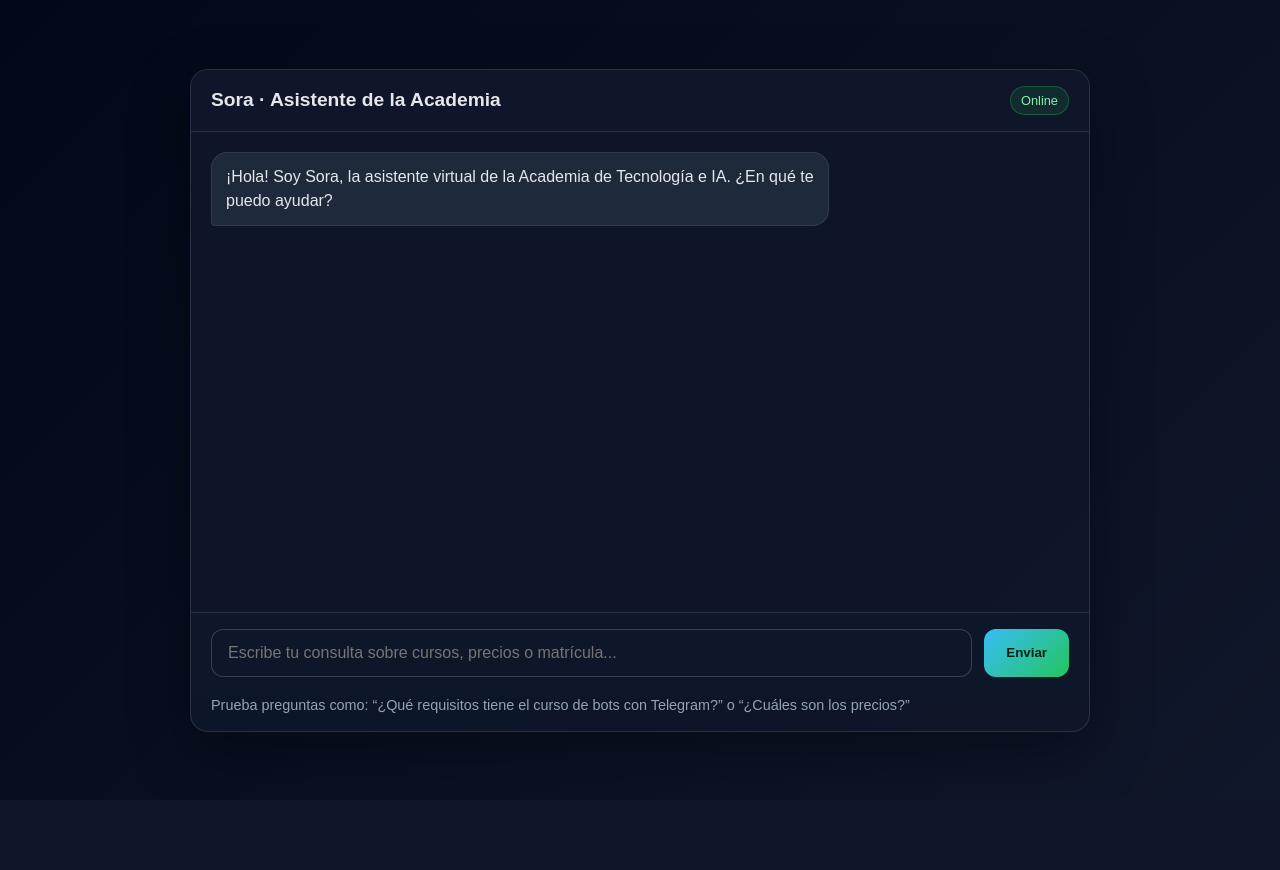
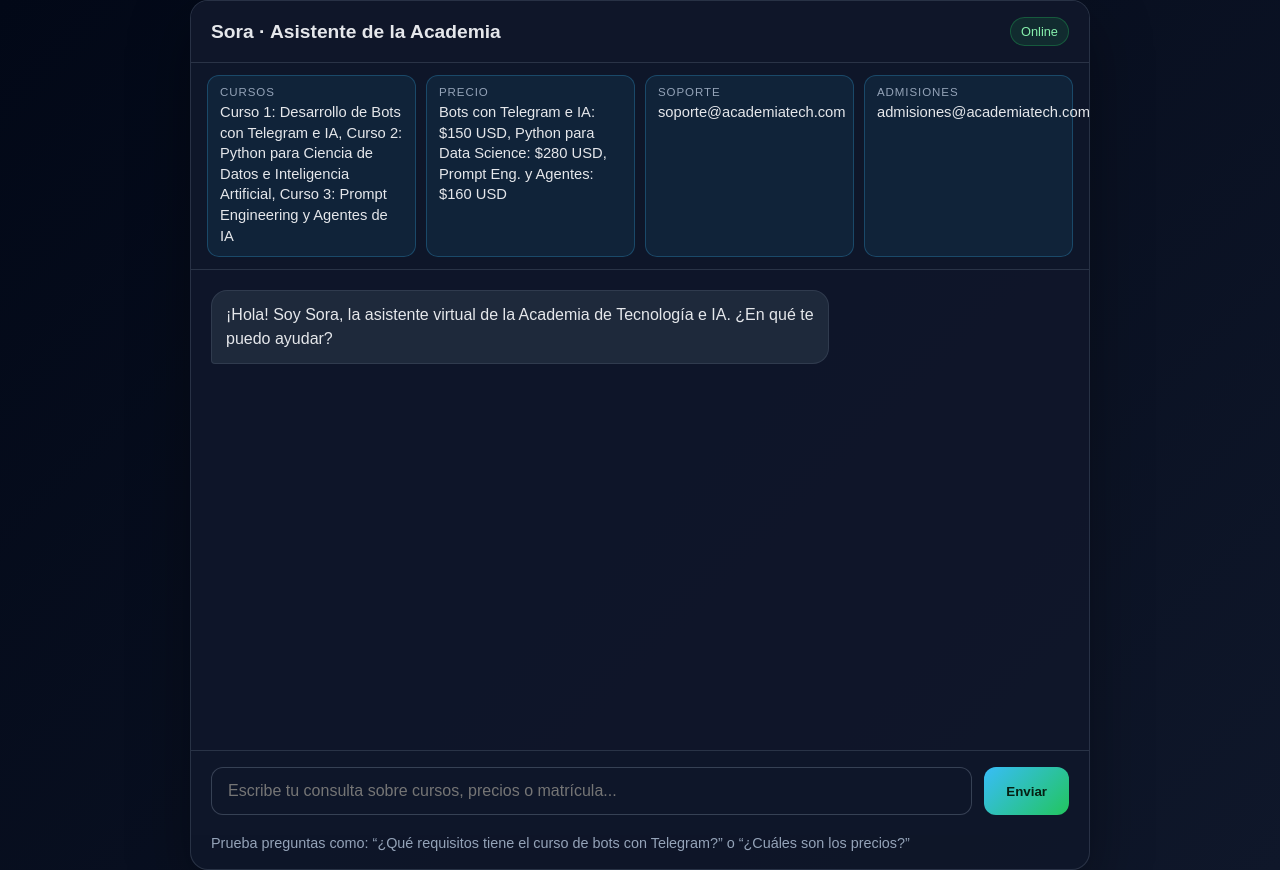
Before and after one commit to hecarde2/prueba-desempe-o-ia-for-devs, a Flask app: page / in a window 1280 px wide. Before the commit the page ends 770 px from the top, so only its background shows below. Run offline with Flask 3, Linux system fonts and the light colour scheme.

Commit message:
Actualización de web_app.py e index.html

```diff
--- a/src/web_app.py
+++ b/src/web_app.py
@@ -1,3 +1,6 @@
+import os
+import re
+
 from flask import Flask, jsonify, request, render_template
 
 from src.rag_engine import RAGEngine
@@ -12,6 +15,43 @@ def create_app(rag_engine: RAGEngine | None = None):
     @app.route("/")
     def index():
         return render_template("index.html")
+
+    @app.route("/api/info")
+    def info():
+        md_path = os.path.join(os.path.dirname(__file__), "..", "documents", "base_conocimiento.md")
+        items = []
+
+        try:
+            with open(md_path, "r", encoding="utf-8") as fh:
+                content = fh.read()
+
+            course_names = re.findall(r"^###\s+(.+)$", content, flags=re.MULTILINE)
+            prices = re.findall(r"\*\*\s*([^*]+?)\s*\*\*\s*\|\s*\$(\d+)\s*USD", content)
+            support = re.findall(r"\*\*Atención a Estudiantes y Soporte:\*\*\s*`([^`]+)`", content)
+            admisiones = re.findall(r"\*\*Ventas, Becas y Admisiones:\*\*\s*`([^`]+)`", content)
+            horarios = re.findall(r"\*\*Horarios de Atención Directa:\*\*\s*\*\*([^*]+)\*\*", content)
+
+            if course_names:
+                items.append({"label": "Cursos", "value": ", ".join(course_names[:3])})
+            if prices:
+                price_text = ", ".join(f"{name}: ${amount} USD" for name, amount in prices[:3])
+                items.append({"label": "Precio", "value": price_text})
+            if support:
+                items.append({"label": "Soporte", "value": support[0]})
+            if admisiones:
+                items.append({"label": "Admisiones", "value": admisiones[0]})
+            if horarios:
+                items.append({"label": "Horario", "value": horarios[0]})
+        except Exception:
+            items = [
+                {"label": "Cursos", "value": "Bots con Telegram e IA · Python · Prompt Engineering"},
+                {"label": "Precio", "value": "$150 USD · $280 USD · $160 USD"},
+                {"label": "Soporte", "value": "soporte@academiatech.com"},
+                {"label": "Admisiones", "value": "admisiones@academiatech.com"},
+                {"label": "Horario", "value": "Lun-Vie 8:00-18:00 GMT-5"},
+            ]
+
+        return jsonify({"items": items})
 
     @app.route("/api/status")
     def status():
--- a/templates/index.html
+++ b/templates/index.html
@@ -45,6 +45,38 @@
         display: flex;
         justify-content: space-between;
         align-items: center;
+      }
+
+      .info-bar {
+        display: grid;
+        grid-template-columns: repeat(auto-fit, minmax(150px, 1fr));
+        gap: 10px;
+        padding: 12px 16px;
+        background: rgba(15, 23, 42, 0.7);
+        border-bottom: 1px solid rgba(148, 163, 184, 0.2);
+      }
+
+      .info-pill {
+        background: rgba(56, 189, 248, 0.08);
+        border: 1px solid rgba(56, 189, 248, 0.25);
+        border-radius: 12px;
+        padding: 10px 12px;
+      }
+
+      .info-label {
+        display: block;
+        color: var(--muted);
+        font-size: 0.72rem;
+        text-transform: uppercase;
+        letter-spacing: 0.08em;
+        margin-bottom: 4px;
+      }
+
+      .info-value {
+        display: block;
+        font-size: 0.92rem;
+        line-height: 1.4;
+        color: var(--text);
       }
 
       .title {
@@ -138,6 +170,8 @@
         <div class="status">Online</div>
       </div>
 
+      <div class="info-bar" id="infoBar"></div>
+
       <div class="chat" id="chat"></div>
 
       <div class="composer">
@@ -151,6 +185,47 @@
       const chat = document.getElementById('chat');
       const input = document.getElementById('message');
       const sendBtn = document.getElementById('sendBtn');
+
+      function renderInfoBar(items) {
+        const bar = document.getElementById('infoBar');
+        bar.innerHTML = '';
+
+        items.forEach((item) => {
+          const pill = document.createElement('div');
+          pill.className = 'info-pill';
+
+          const label = document.createElement('span');
+          label.className = 'info-label';
+          label.textContent = item.label;
+
+          const value = document.createElement('span');
+          value.className = 'info-value';
+          value.textContent = item.value;
+
+          pill.appendChild(label);
+          pill.appendChild(value);
+          bar.appendChild(pill);
+        });
+      }
+
+      function loadDefaultInfo() {
+        fetch('/api/info')
+          .then((response) => response.json())
+          .then((data) => {
+            const items = data.items || [];
+            if (items.length) {
+              renderInfoBar(items);
+            }
+          })
+          .catch(() => {
+            renderInfoBar([
+              { label: 'Cursos', value: 'Bots · Data Science · Prompt Engineering' },
+              { label: 'Precio', value: '$150 USD · $280 USD · $160 USD' },
+              { label: 'Soporte', value: 'soporte@academiatech.com' },
+              { label: 'Horario', value: 'Lun-Vie 8:00-18:00 GMT-5' }
+            ]);
+          });
+      }
 
       function addMessage(text, sender = 'bot') {
         const row = document.createElement('div');
@@ -202,6 +277,7 @@
         }
       });
 
+      loadDefaultInfo();
       addMessage('¡Hola! Soy Sora, la asistente virtual de la Academia de Tecnología e IA. ¿En qué te puedo ayudar?', 'bot');
     </script>
   </body>
```
